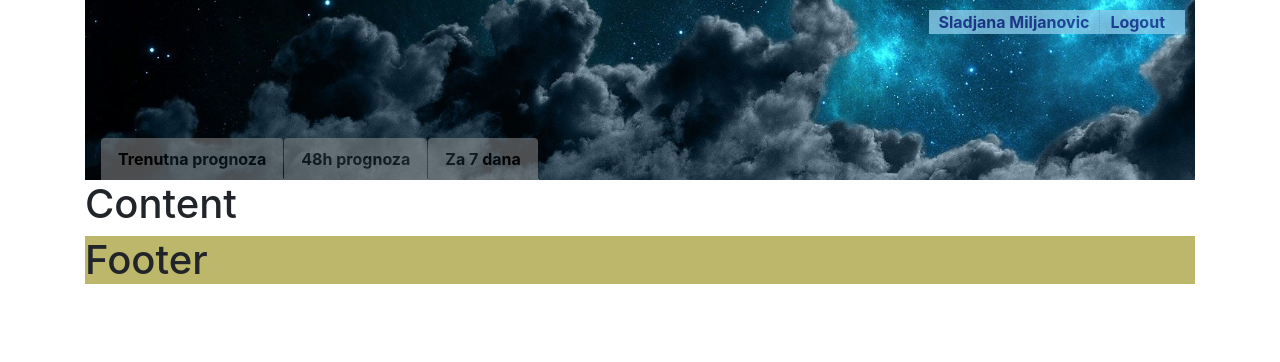
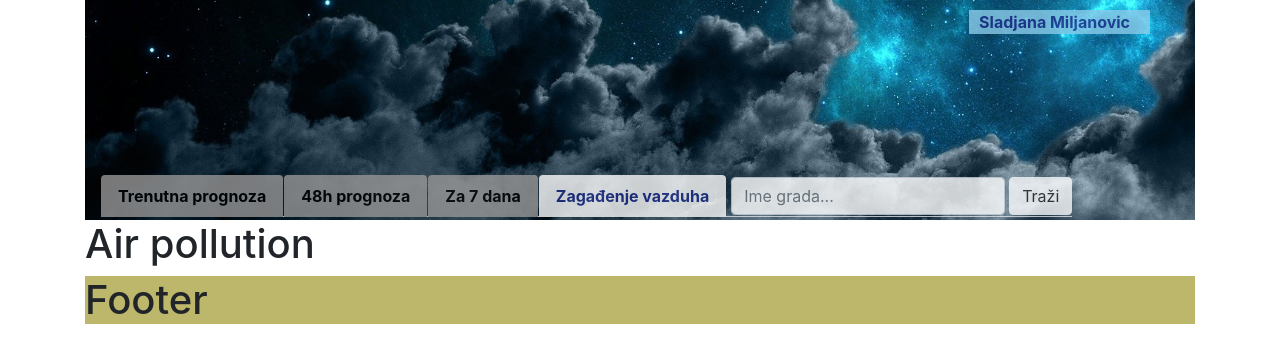
Before and after one commit to rakin99/Diplomski-rad, a React (Create React App) app in the folder weather-front-end-app/: page /air-pollution in a window 1280 px wide. Shown: the top 362 px of the page. Built offline with nearby package versions, Linux system fonts and the light colour scheme; the HTML template or start-up script is replaced by a standard one.

Commit message:
popravio zaglavlje i napravio rutiranje

```diff
--- a/weather-front-end-app/public/assets/css/style.css
+++ b/weather-front-end-app/public/assets/css/style.css
@@ -9,7 +9,7 @@
 }
 
 header{
-    height: 180px;
+    height: 220px;
     background-image: url('../img/header-background.png');
 }
 
@@ -41,13 +41,14 @@ header{
     float: right;
     list-style-type: none;
     opacity: 0.8;
-    margin-right: 10px;
+    margin-right: 45px;
     padding-left: 10px;
 }
 
 .myNav{
-    margin-top: 130px;
-    opacity: 0.5;
+    margin-top: 125px;
+    opacity: 0.8;
+    float: left;
 }
 
 .myNav-link{
@@ -66,7 +67,6 @@ header{
     float:left;
     margin-right:10px;
     padding-right:10px;
-    border-right:1px dotted #979696;
     position:relative;
 }
 
@@ -123,6 +123,10 @@ header{
     margin-right:15px;
 }
 
+.ml-10{
+    margin-left: 10rem!important;
+}
+
 .link:hover{text-decoration:underline}
 
 #loggedIn:hover .user-menu{
--- a/weather-front-end-app/src/App.js
+++ b/weather-front-end-app/src/App.js
@@ -1,4 +1,4 @@
-import {BrowserRouter as Router,Switch,Route} from "react-router-dom";
+import {BrowserRouter as Router} from "react-router-dom";
 import Content from './components/Content';
 import Footer from './components/Footer';
 import Header from './components/Header';
@@ -8,9 +8,7 @@ function App() {
     <div className="container">
       <Router>
         <Header />
-        <Switch>
-          <Content />
-        </Switch>
+        <Content />
         <Footer />
       </Router>
     </div>
--- a/weather-front-end-app/src/components/Content.js
+++ b/weather-front-end-app/src/components/Content.js
@@ -1,10 +1,21 @@
 import React from 'react'
+import { Route, Switch } from 'react-router'
+import AirPollution from './Pages/AirPollutin'
+import CurrentWeather from './Pages/CurrentWeather'
+import Weather48h from './Pages/Weather48h'
+import Weather7Day from './Pages/Weather7Day'
 
 function Content(){
     return(
-        <main>
-            <h1>Content</h1>
-        </main>
+        <div className="main">
+            <Switch>
+                <Route path="/" exact component={CurrentWeather}/>
+                <Route path="/current-weather" exact component={CurrentWeather}/>
+                <Route path="/48h-weather" component={Weather48h}/>
+                <Route path="/7-day-weather" component={Weather7Day}/>
+                <Route path="/air-pollution" component={AirPollution}/>
+            </Switch>
+        </div>
     )
 }
 
--- a/weather-front-end-app/src/components/LoggedIn.js
+++ b/weather-front-end-app/src/components/LoggedIn.js
@@ -12,16 +12,10 @@ function LoggedIn(){
                             <a href="#" className="link">Change password</a>
                         </li>
                         <li style={{padding:'0px'}}>
-                            <a href="#" className="link">Settings</a>
-                        </li>
-                        <li style={{padding:'0px'}}>
-                            <a href="#" className="link">Export all data</a>
+                            <a href="#" className="link">Logout</a>
                         </li>
                     </ul>
                 </div>
-            </li>
-            <li style={{borderRight:'none'}}>
-                <a href="#"><b>Logout</b></a>
             </li>
         </ul>
     )
--- a/weather-front-end-app/src/components/NavDesktop.js
+++ b/weather-front-end-app/src/components/NavDesktop.js
@@ -3,24 +3,33 @@ import {NavLink} from "react-router-dom";
 
 function NavDesktop(){
     return(
-        <nav className = 'navbar navbar-expand-lg navbar-dark'>
+        <nav className = 'navbar navbar-expand-lg navbar-dark d-block'>
             <ul class="nav nav-tabs myNav">
                 <li class="nav-item">
-                    <NavLink exact to="/time-sheet" className="nav-link myNav-link" activeClassName="nav-link myNav-active">
+                    <NavLink exact to="/current-weather" className="nav-link myNav-link" activeClassName="nav-link myNav-active">
                         <b>Trenutna prognoza</b>
                     </NavLink>
                 </li>
                 <li class="nav-item">
-                    <NavLink to="/clients" className="nav-link myNav-link" activeClassName="nav-link myNav-active">
+                    <NavLink to="/48h-weather" className="nav-link myNav-link" activeClassName="nav-link myNav-active">
                         <b>48h prognoza</b>
                     </NavLink>
                 </li>
                 <li class="nav-item">
-                    <NavLink to="/projects" className="nav-link myNav-link" activeClassName="nav-link myNav-active">
+                    <NavLink to="/7-day-weather" className="nav-link myNav-link" activeClassName="nav-link myNav-active">
                         <b>Za 7 dana</b>
                     </NavLink>
                 </li>
-                </ul>
+                <li class="nav-item">
+                    <NavLink to="/air-pollution" className="nav-link myNav-link" activeClassName="nav-link myNav-active">
+                        <b>Zagađenje vazduha</b>
+                    </NavLink>
+                </li>
+                <li class="form-inline ml-1">
+                    <input class="form-control mr-sm-1" type="search" placeholder="Ime grada..." aria-label="Search"/>
+                    <button class="btn btn-light" type="submit">Traži</button>
+                </li>
+            </ul>
         </nav>
     )
 }
--- /dev/null
+++ b/weather-front-end-app/src/components/Pages/AirPollutin.js
@@ -0,0 +1,11 @@
+import React from 'react'
+
+function AirPollution(){
+    return(
+        <div>
+            <h1>Air pollution</h1>
+        </div>
+    )
+}
+
+export default AirPollution
--- /dev/null
+++ b/weather-front-end-app/src/components/Pages/CurrentWeather.js
@@ -0,0 +1,11 @@
+import React from 'react'
+
+function CurrentWeather(){
+    return(
+        <div>
+            <h1>Current weather</h1>
+        </div>
+    )
+}
+
+export default CurrentWeather
--- /dev/null
+++ b/weather-front-end-app/src/components/Pages/Weather48h.js
@@ -0,0 +1,11 @@
+import React from 'react'
+
+function Weather48h(){
+    return(
+        <div>
+            <h1>48 h weather</h1>
+        </div>
+    )
+}
+
+export default Weather48h
--- /dev/null
+++ b/weather-front-end-app/src/components/Pages/Weather7Day.js
@@ -0,0 +1,11 @@
+import React from 'react'
+
+function Weather7Day(){
+    return(
+        <div>
+            <h1>7 day weather</h1>
+        </div>
+    )
+}
+
+export default Weather7Day
```
